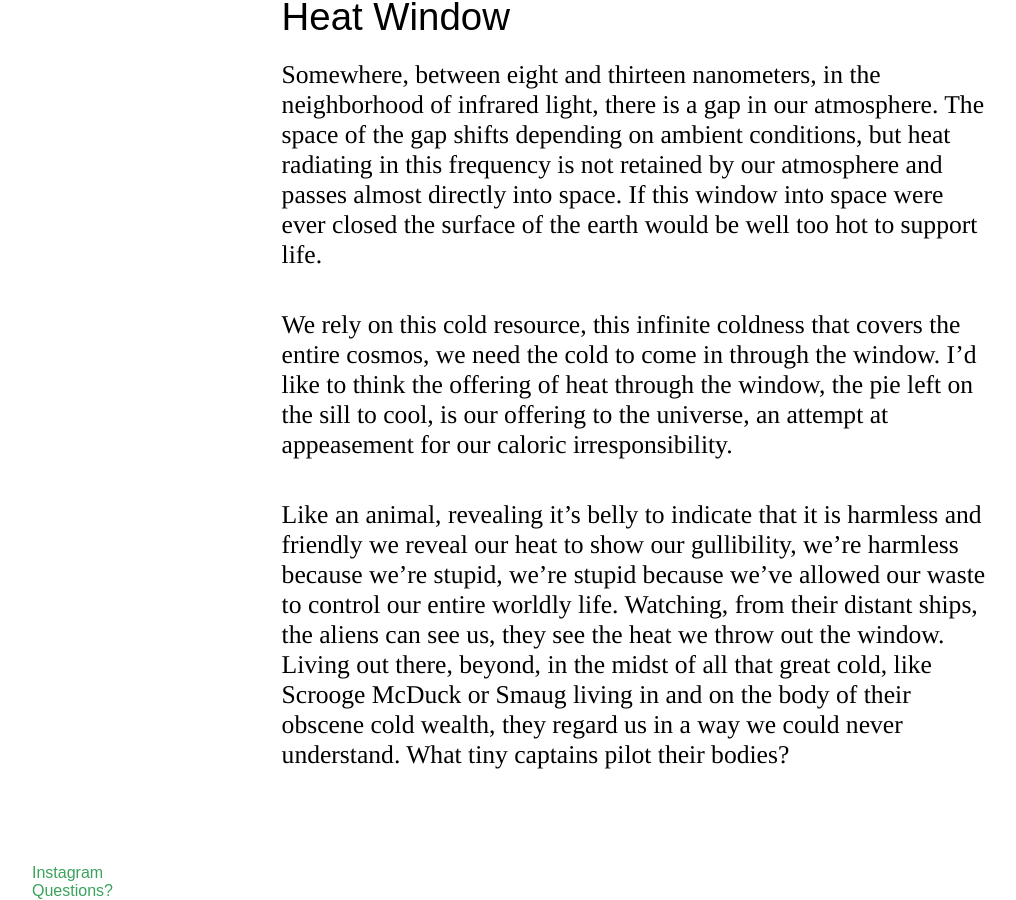
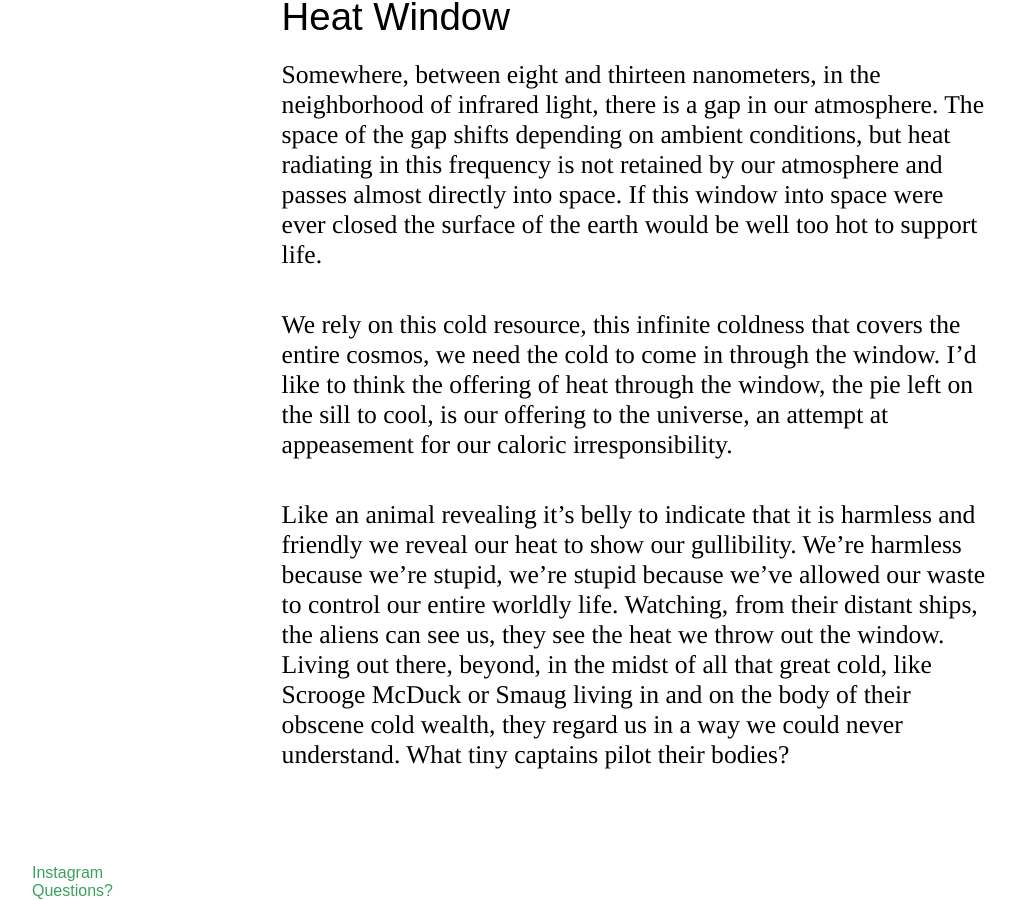
Before and after one commit to ssssssssk/ESCOLAR, a Jekyll site: the page built from _posts/2018-12-01-Steve_Kado.md, in a window 1280 px wide and 900 px high, scrolled down 4784 px. Shown: the whole window, without its empty margins (128-1144 px from the left). Built offline with Jekyll 4.4.1, drawn with Linux system fonts in a browser that asks for light colours.

Commit message:
Changed a slight grammar thing

```diff
--- a/_posts/2018-12-01-Steve_Kado.md
+++ b/_posts/2018-12-01-Steve_Kado.md
@@ -40,4 +40,4 @@ Somewhere, between eight and thirteen nanometers, in the neighborhood of infrare
 
 We rely on this cold resource, this infinite coldness that covers the entire cosmos, we need the cold to come in through the window. I'd like to think the offering of heat through the window, the pie left on the sill to cool, is our offering to the universe, an attempt at appeasement for our caloric irresponsibility.
 
-Like an animal, revealing it's belly to indicate that it is harmless and friendly we reveal our heat to show our gullibility, we're harmless because we're stupid, we're stupid because we've allowed our waste to control our entire worldly life. Watching, from their distant ships, the aliens can see us, they see the heat we throw out the window. Living out there, beyond, in the midst of all that great cold, like Scrooge McDuck or Smaug living in and on the body of their obscene cold wealth, they regard us in a way we could never understand. What tiny captains pilot their bodies?
+Like an animal revealing it's belly to indicate that it is harmless and friendly we reveal our heat to show our gullibility. We're harmless because we're stupid, we're stupid because we've allowed our waste to control our entire worldly life. Watching, from their distant ships, the aliens can see us, they see the heat we throw out the window. Living out there, beyond, in the midst of all that great cold, like Scrooge McDuck or Smaug living in and on the body of their obscene cold wealth, they regard us in a way we could never understand. What tiny captains pilot their bodies?
```
